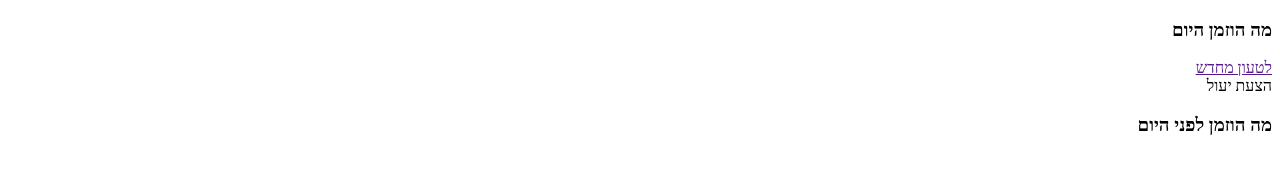
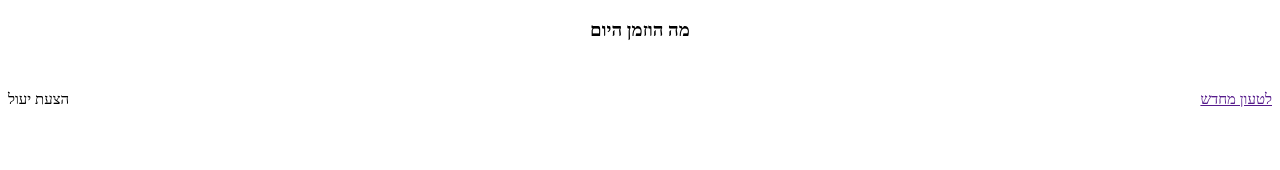
Before and after one commit to michacan/whatWeEatToday, a plain HTML site: page index.html in a window 1280 px wide. Drawn offline with nearby package versions, Linux system fonts and the light colour scheme; no server answers.

Commit message:
fix problems 2

```diff
--- a/index.html
+++ b/index.html
@@ -5,9 +5,9 @@
     <meta charset="utf-8">
     <meta name="viewport" content="width=device-width, initial-scale=1">
     <title>Where we eat today?</title>
-    <script src="jquery-3.5.1.min.js"></script>
+    <script src="https://ajax.googleapis.com/ajax/libs/jquery/3.5.1/jquery.min.js"></script>
     <script src="./index.js"></script>
-    <link rel="stylesheet" href="popup.css">
+    <link rel="stylesheet" href="index.css">
 </head>
 
 <body>
```
